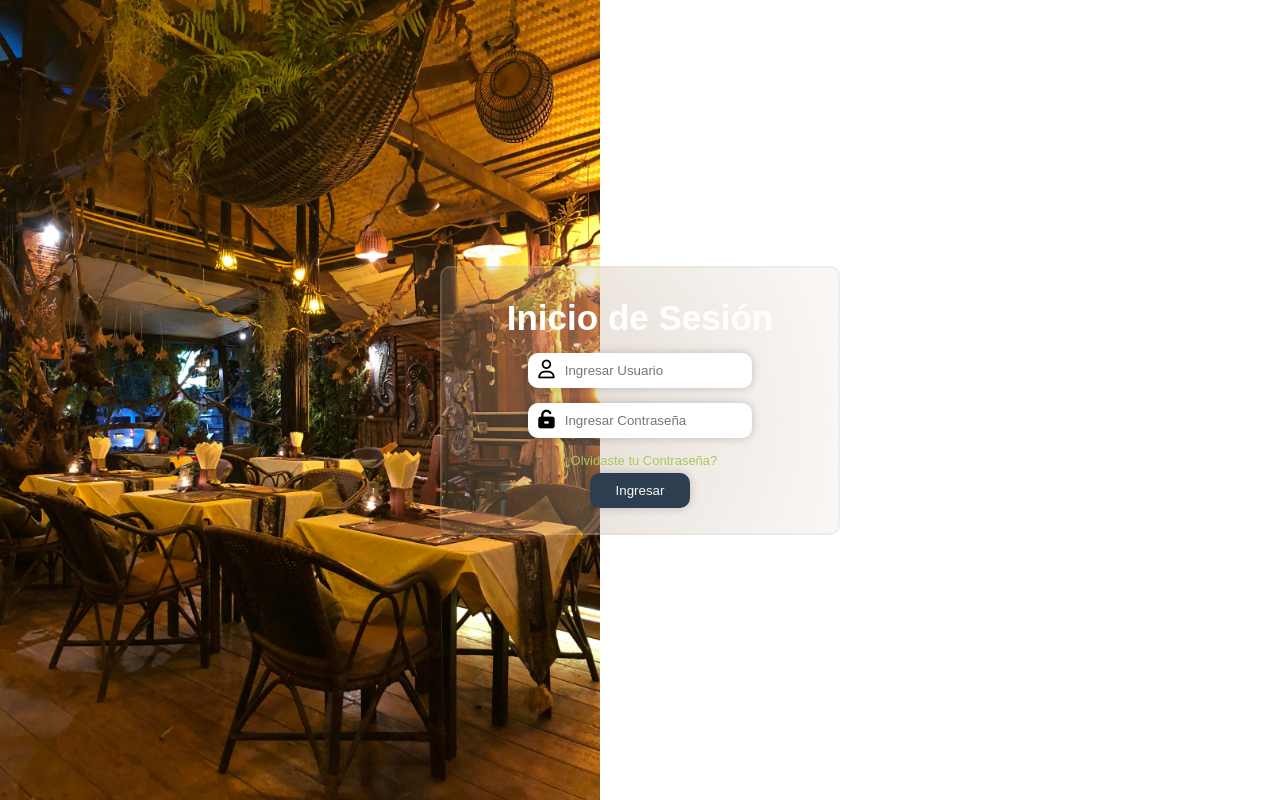
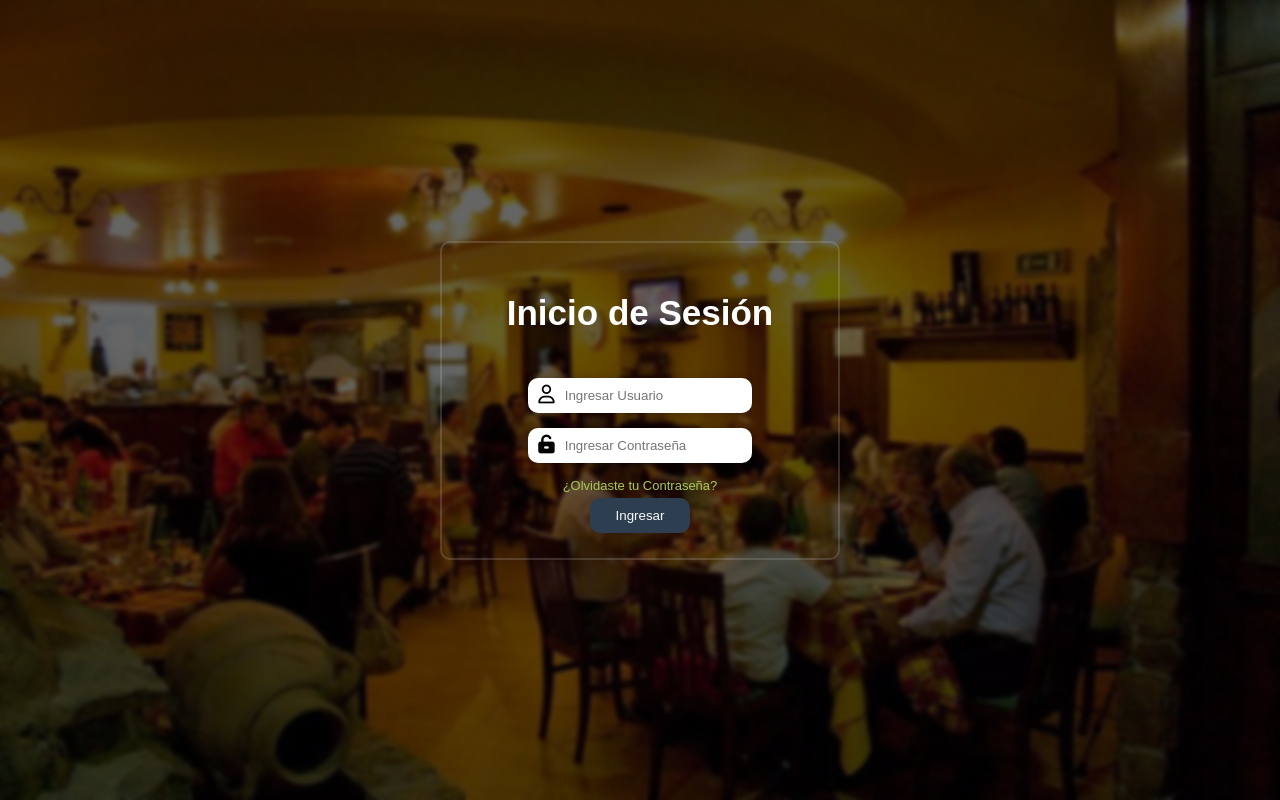
Before and after one commit to Miguel-Trillo/Restuarante, an Angular app: page /login in a window 1280 px wide. Built offline with nearby package versions, Linux system fonts and the light colour scheme.

Commit message:
feat: agregamos overlay con efecto blur para modales

```diff
--- a/src/app/app.config.ts
+++ b/src/app/app.config.ts
@@ -1,5 +1,6 @@
 import { ApplicationConfig, provideZoneChangeDetection } from '@angular/core';
 import { provideRouter } from '@angular/router';
+import { provideHttpClient, withFetch } from '@angular/common/http';
 
 import { routes } from './app.routes';
 
@@ -7,5 +8,6 @@ export const appConfig: ApplicationConfig = {
   providers: [
     provideZoneChangeDetection({ eventCoalescing: true }),
     provideRouter(routes),
+    provideHttpClient(withFetch()),
   ],
 };
--- a/src/app/login/login.component.css
+++ b/src/app/login/login.component.css
@@ -4,19 +4,28 @@
     var(--component-color),
     var(--secondary-color)
   );*/
-  background-image: url(../../../pexels-reneterp-1581384.jpg);
+  background-image: url(../../../img-login.jpg);
   background-repeat: no-repeat;
-  background-size: contain;
+  background-size: cover;
   height: 100vh;
-  width: 100%;
   display: flex;
   justify-content: center;
   align-items: center;
   font-family: sans-serif;
+  position: relative;
+}
+.overlay {
+  background-color: #0009;
+  backdrop-filter: blur(2px);
+  position: absolute;
+  width: 100%;
+  height: 100%;
+  top: 0;
+  left: 0;
 }
 h2 {
   font-size: 35px;
-  margin-top: 10px;
+  margin: 30px 0;
   color: #fff;
 }
 .formulario {
@@ -31,7 +40,8 @@ h2 {
   border-radius: 10px;
   background-color: transparent;
   border: 2px solid rgba(197, 197, 197, 0.2);
-  backdrop-filter: blur(150px);
+  position: relative;
+  z-index: 1;
 }
 .borde {
   padding: 10px;
@@ -62,6 +72,11 @@ input {
 .boton {
   display: flex;
   justify-content: center;
+  transition: all 0.2s ease-in-out;
+}
+.boton:hover button {
+  background-color: var(--success-color);
+  color: var(--component-color);
 }
 button {
   padding: 10px;
--- a/src/app/login/login.component.html
+++ b/src/app/login/login.component.html
@@ -18,4 +18,6 @@
       </div>
     </form>
   </div>
+  <div class="overlay">
+  </div>
 </div>
```
Also changed, not shown: img-login.jpg (added), public/img-login.jpg (added).
